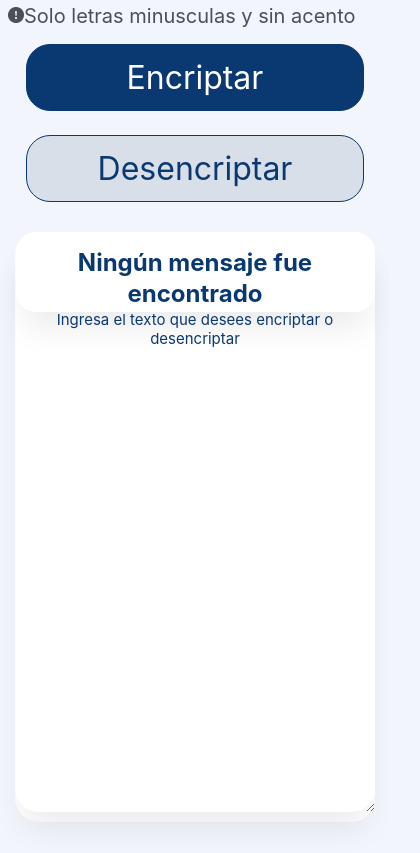
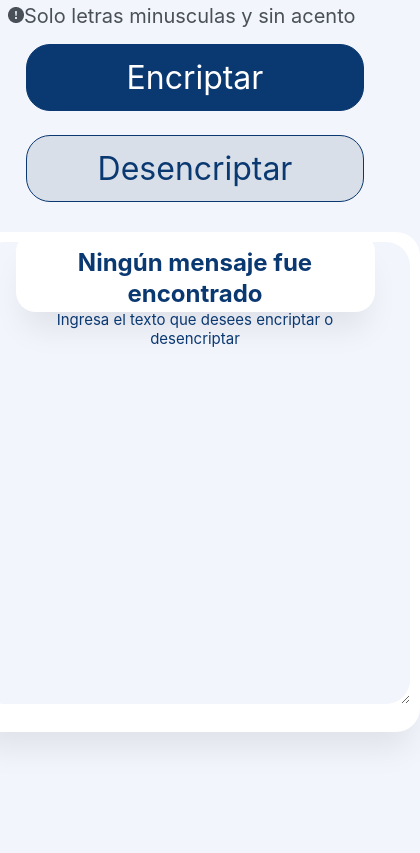
Before and after one commit to ebanguera/Encriptador, a plain HTML site: page index.html in a window 390 px wide. Shown: the part 541-1394 px from the top of the page, 420 px wide, since content can reach past the window. After the commit the page ends 1350 px from the top, so only its background shows below. Drawn offline with Linux system fonts and the light colour scheme.

Commit message:
responsive mobile

```diff
--- a/style.css
+++ b/style.css
@@ -223,14 +223,14 @@
     width: 100%;
     align-items: center;
   }
-  .areaencriptado {
+  .image {
     color: #0a3871;
-    background-color: transparent;
+    /* background-color: transparent; */
     font-family: "Oleo Script", cursive;
     border: none;
     box-shadow: 0px 24px 32px -8px rgba(0, 0, 0, 0.08);
     border-radius: 24px;
-    /* background: white; */
+    background: white;
     position: relative;
     height: 560px;
     padding: 10px;
@@ -238,11 +238,12 @@
   .areaencriptado:focus {
     outline: none;
   }
-  .image {
+  .areaencriptado {
     /* background-color: transparent; */
-    background: white;
+    /* background: white; */
     border-radius: 24px;
     position: relative;
+    border: none;
   }
   .msg {
     /* text-align: center;
@@ -318,6 +319,7 @@
         align-items: center; */
     position: relative;
     width: 339px;
+    margin-top: 10px;
   }
   .copiar {
     box-sizing: border-box;
```
